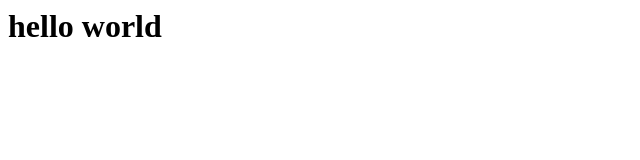
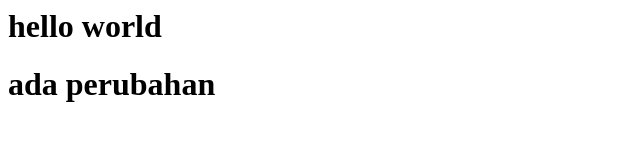
Before and after one commit to budioct/belajar-git-remote-versi2, a plain HTML site: page index.html in a window 1280 px wide. Shown: the whole page, without its empty margins (0-640 px from the left). Drawn offline with Linux system fonts and the light colour scheme.

Commit message:
ada perubahan index.html

```diff
--- a/index.html
+++ b/index.html
@@ -6,6 +6,7 @@
 
 <body>
     <h1>hello world</h1>
+    <h1>ada perubahan</h1>
 </body>
 
 
```
